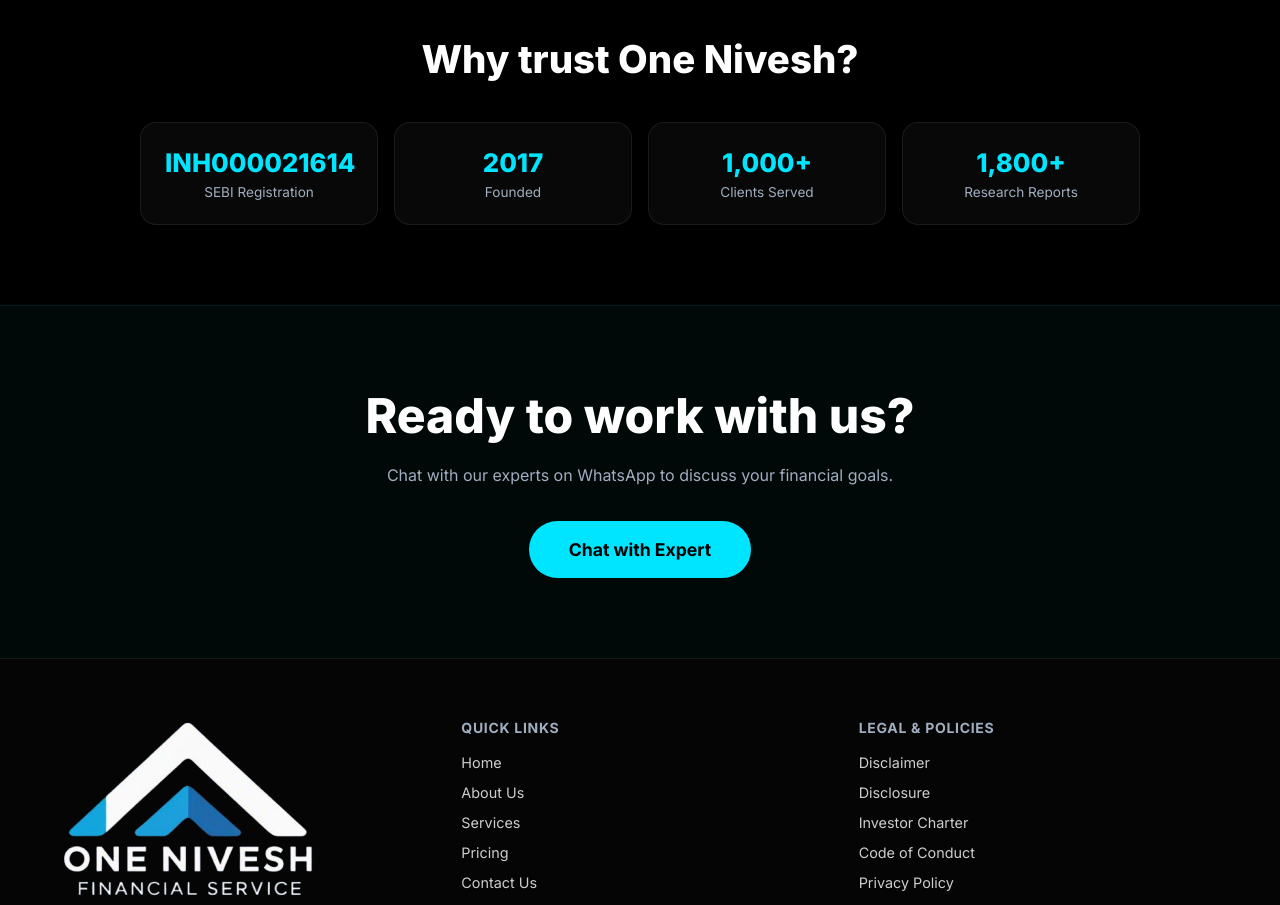
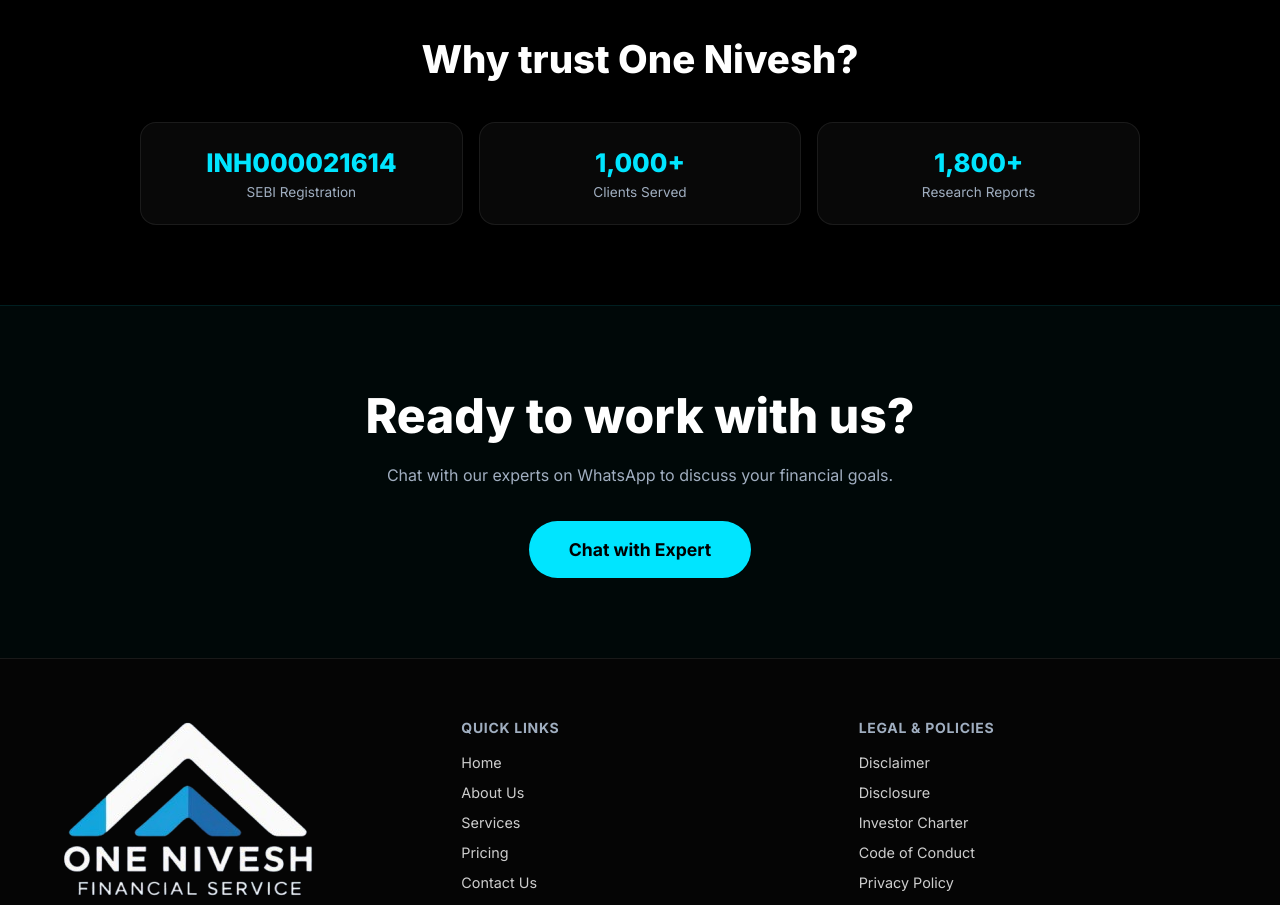
Before and after one commit to rithamonenivesh-crypto/onenivesh1, a Next.js app: page /company in a window 1280 px wide. Shown: the part 960-1865 px from the top of the page. Built offline with nearby package versions, Linux system fonts and the light colour scheme.

Commit message:
Fix 403 Forbidden error on reload by handling trailing slashes and directory conflicts in .htaccess

```diff
--- a/src/app/company/page.tsx
+++ b/src/app/company/page.tsx
@@ -62,7 +62,6 @@
           <div style={{ display: 'grid', gridTemplateColumns: 'repeat(auto-fit, minmax(160px,1fr))', gap: '16px' }}>
             {[
               { label: 'SEBI Registration', value: 'INH000021614' },
-              { label: 'Founded', value: '2017' },
               { label: 'Clients Served', value: '1,000+' },
               { label: 'Research Reports', value: '1,800+' },
             ].map((c, idx) => (
```
Also changed, not shown: 1 other file (tests, documents, lock files or other folders).
